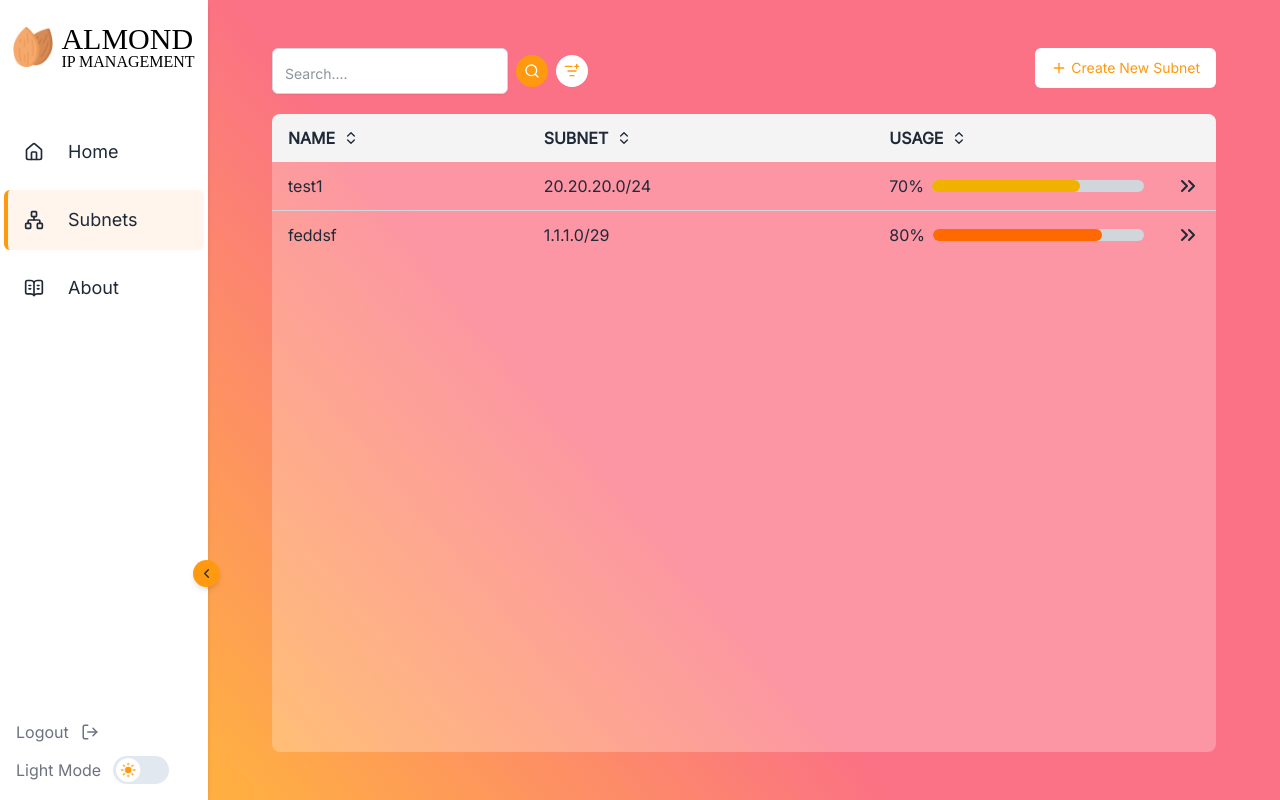
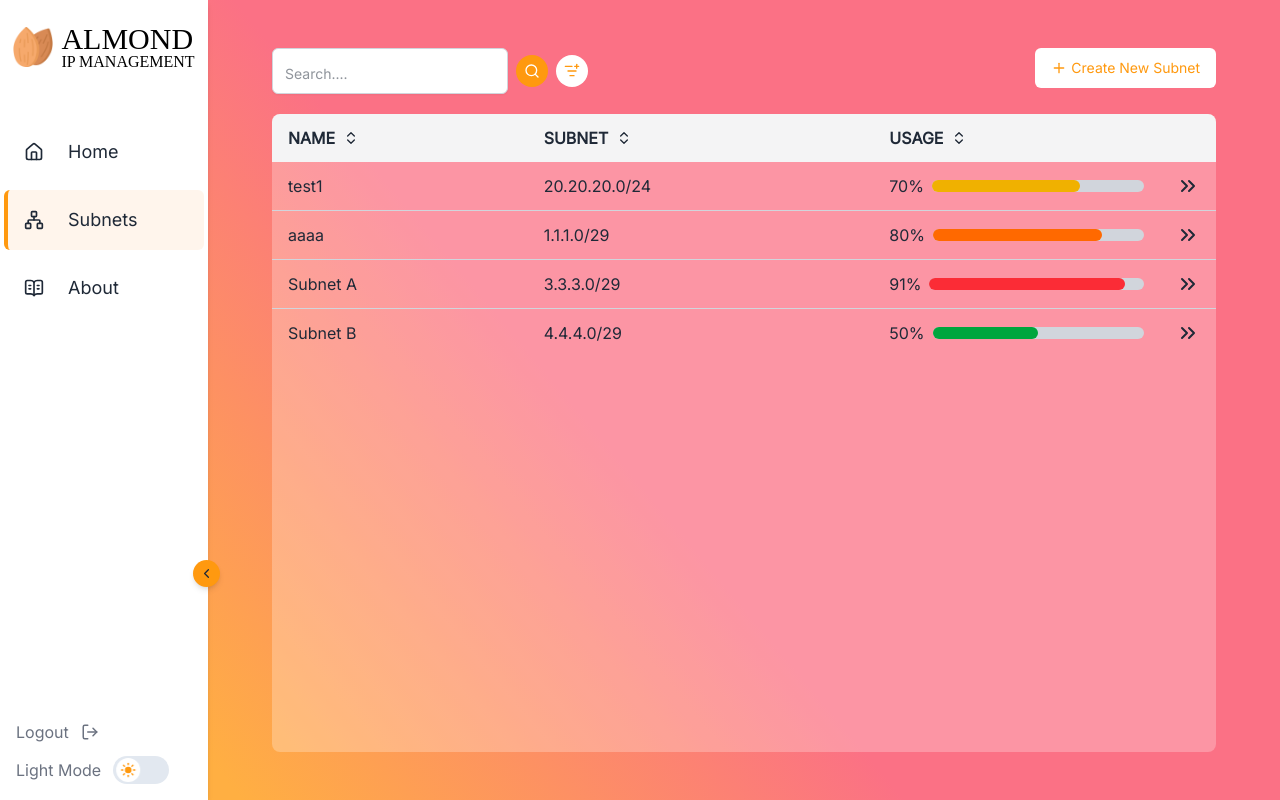
Before and after one commit to shakedGoffer/almond-ipam-new, a React (Vite) app: page /subnets in a window 1280 px wide. Built offline with nearby package versions, Linux system fonts and the light colour scheme; a web font is replaced by a local one.

Commit message:
add subnets

```diff
--- a/fakeData/fakeData.ts
+++ b/fakeData/fakeData.ts
@@ -65,7 +65,7 @@ const data ={
         "allocated_ips_percent": 70
     },
     "1.1.1.0": {
-        "name": "feddsf",
+        "name": "aaaa",
         "description": "fdgfdg",
         "gateway": "1.1.1.2",
         "dns_servers": [],
@@ -100,6 +100,80 @@ const data ={
             }
         },
         "allocated_ips_percent": 80
+    },
+    "3.3.3.0": {
+        "name": "Subnet A",
+        "description": "fdgfdg dfgfdg fdghfghgf sfergfergtr",
+        "gateway": "3.3.3.2",
+        "dns_servers": [],
+        "subnet_cidr": 29,
+        "allocated_ips": {
+            "3.3.3.3": {
+                "address_description": "test-host3",
+                "mac_address": "00:3B:44:33:3A:B7",
+                "type": "reserved"
+            },
+            "3.3.3.4": {
+                "address_description": "test-host3",
+                "mac_address": "00:3B:44:33:3A:B7",
+                "type": "reserved"
+            },
+            "3.3.3.5": {
+                "address_description": "test-host3",
+                "mac_address": "00:3B:44:33:3A:B7",
+                "type": "reserved"
+            },
+            "3.3.3.6": {
+                "address_description": "test-host3",
+                "mac_address": "00:3B:44:33:3A:B7",
+                "type": "reserved"
+            }
+        },
+        "free_ips": {
+            "3.3.3.3": {
+                "address_description": "",
+                "mac_address": "",
+                "type": "free"
+            }
+        },
+        "allocated_ips_percent": 91
+    },
+    "4.4.4.0": {
+        "name": "Subnet B",
+        "description": "fdgfdg dfgfdg fdghfghgf sfergfergtr",
+        "gateway": "4.4.4.2",
+        "dns_servers": [],
+        "subnet_cidr": 29,
+        "allocated_ips": {
+            "4.4.4.4": {
+                "address_description": "test-host4",
+                "mac_address": "00:4B:44:44:4A:B7",
+                "type": "reserved"
+            },
+            "4.4.4.8": {
+                "address_description": "test-host4",
+                "mac_address": "00:4B:44:44:4A:B7",
+                "type": "reserved"
+            },
+            "4.4.4.5": {
+                "address_description": "test-host4",
+                "mac_address": "00:4B:44:44:4A:B7",
+                "type": "reserved"
+            },
+            "4.4.4.6": {
+                "address_description": "test-host4",
+                "mac_address": "00:4B:44:44:4A:B7",
+                "type": "reserved"
+            }
+        },
+        "free_ips": {
+            "4.4.4.4": {
+                "address_description": "",
+                "mac_address": "",
+                "type": "free"
+            }
+        },
+        "allocated_ips_percent": 50
     }
 }
 
```
